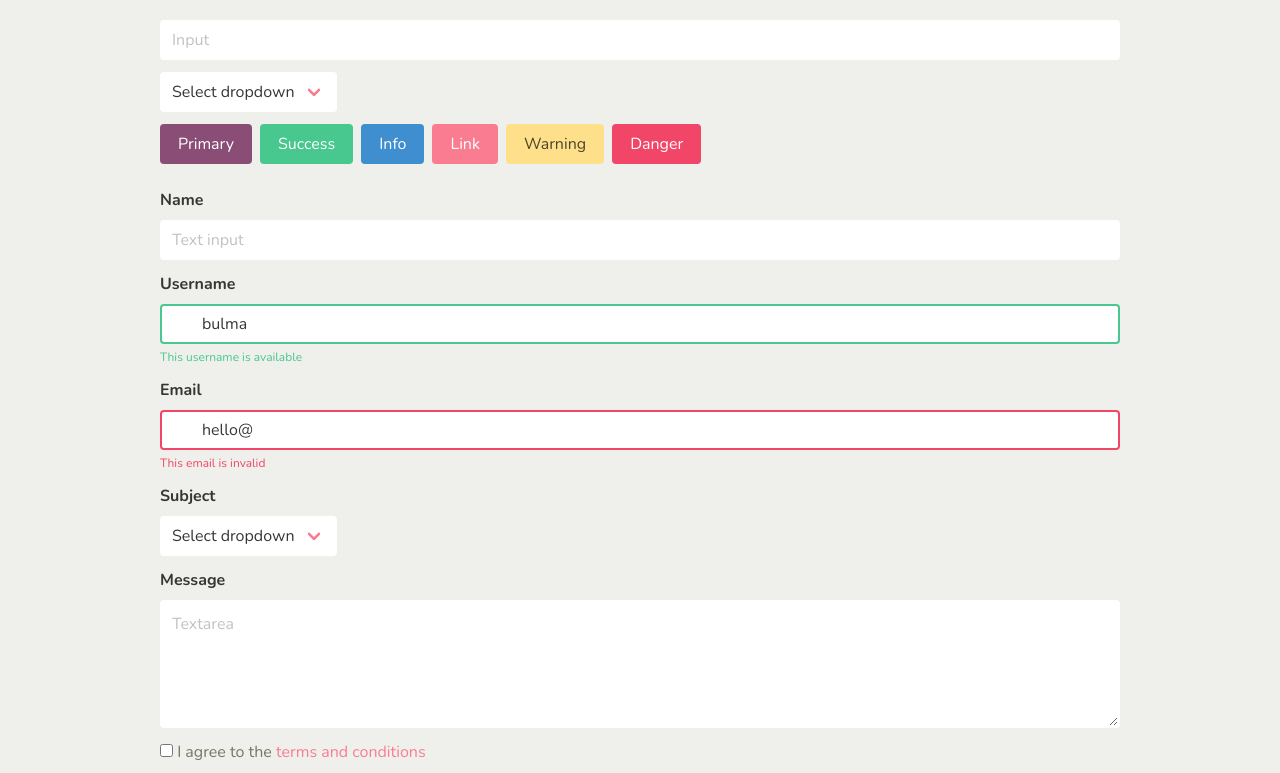
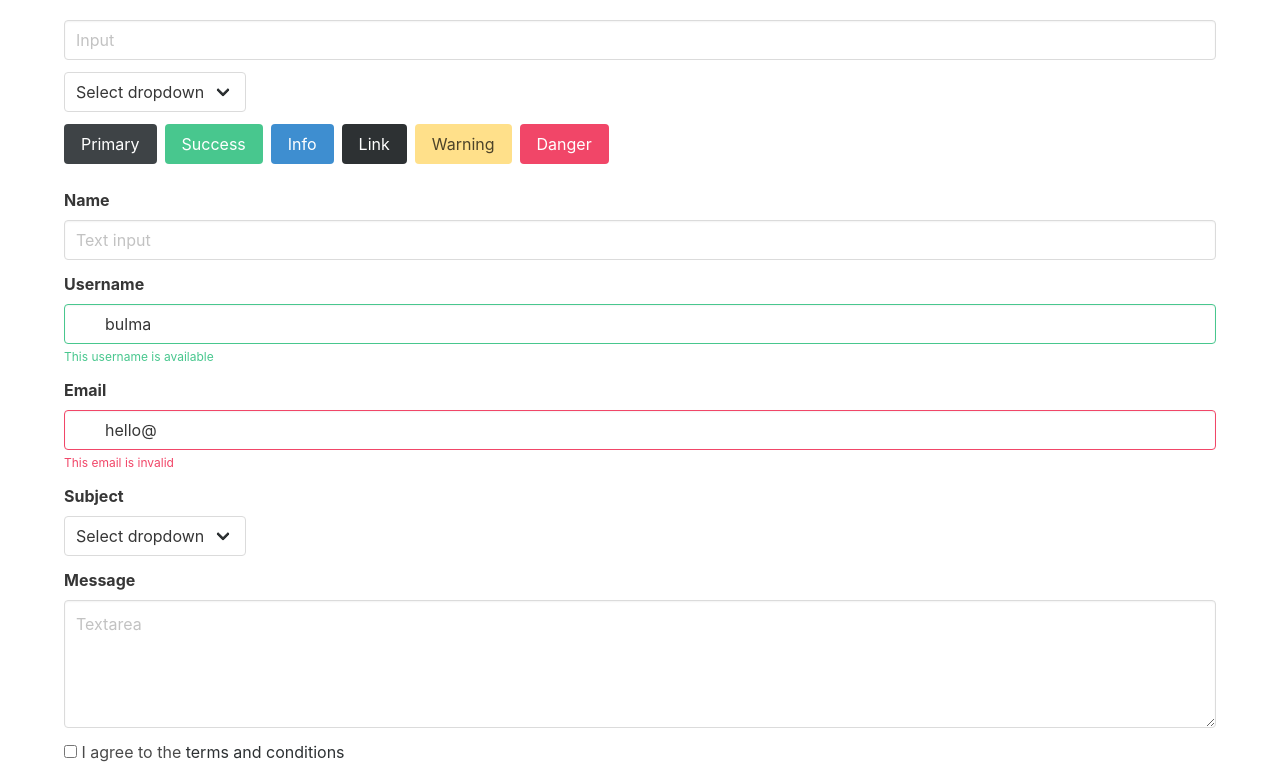
Before and after one commit to gemox94/custom-bulma, a website: page index.html in a window 1280 px wide. Shown: the part 242-1015 px from the top of the page. Drawn offline with nearby package versions, Linux system fonts and the light colour scheme; files that its build step writes are made by us from their sources.

Commit message:
updated styles for repos admin quick project

```diff
--- a/sass/mystyles.scss
+++ b/sass/mystyles.scss
@@ -1,29 +1,12 @@
 @charset "utf-8";
 
-// Import a Google Font
-@import url('https://fonts.googleapis.com/css?family=Nunito:400,700');
-
 // Set your brand colors
-$purple: #8A4D76;
-$pink: #FA7C91;
-$brown: #757763;
-$beige-light: #D0D1CD;
-$beige-lighter: #EFF0EB;
+$ra-primary: #3E4346;
+$ra-link: #2D3133;
 
 // Update Bulma's global variables
-$family-sans-serif: "Nunito", sans-serif;
-$grey-dark: $brown;
-$grey-light: $beige-light;
-$primary: $purple;
-$link: $pink;
-$widescreen-enabled: false;
-$fullhd-enabled: false;
-
-// Update some of Bulma's component variables
-$body-background-color: $beige-lighter;
-$control-border-width: 2px;
-$input-border-color: transparent;
-$input-shadow: none;
+$primary: $ra-primary;
+$link: $ra-link;
 
 // Import only what you need from Bulma
 @import "../node_modules/bulma/bulma.sass";
```
